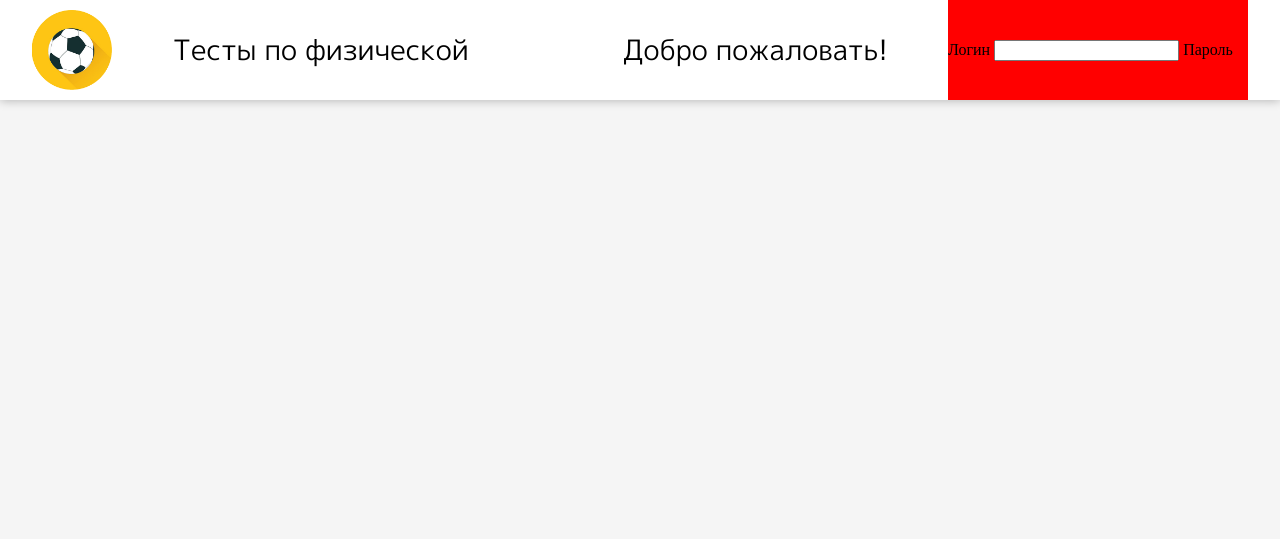
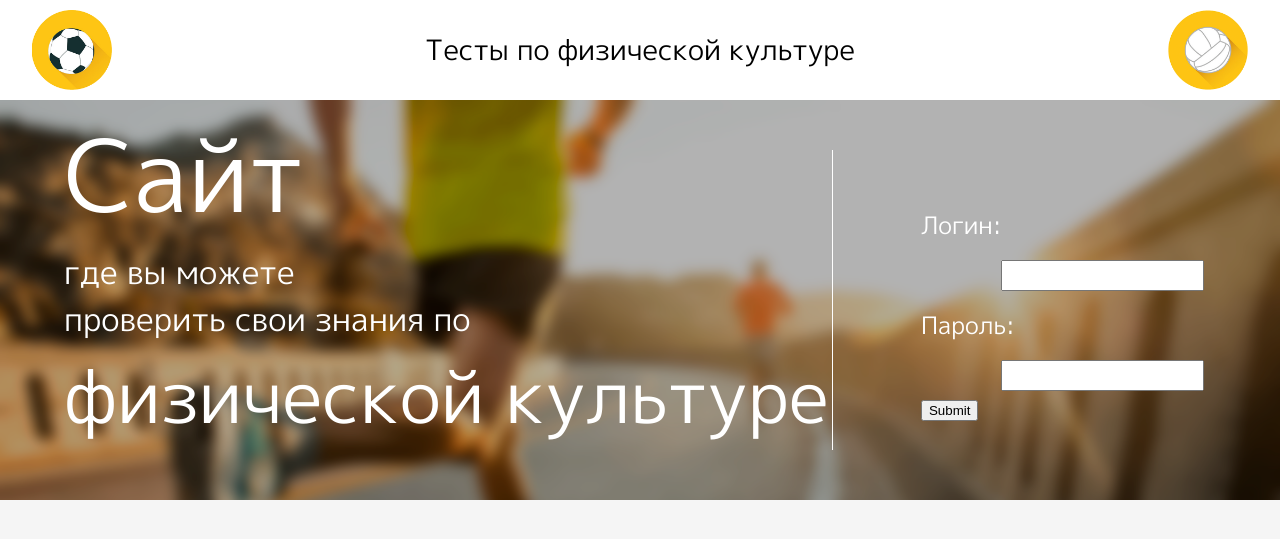
Before and after one commit to Bitardd/sport_test, a PHP site: page / in a window 1280 px wide. Shown: the top 539 px of the page. Run offline with PHP 8.4, Linux system fonts and the light colour scheme.

Commit message:
1.1 version

```diff
--- a/css/style.css
+++ b/css/style.css
@@ -8,7 +8,7 @@ html,body {
 #pagewarp {
 	width: 100%;
 }
-
+/*шапка*/
 header {
 	height: 100px;
 	width: 100%;
@@ -23,46 +23,113 @@ header {
 		height: 100px;
 		overflow: hidden;
 	}
-
+/*лого шапки*/
 		.header_logo {
 			height: 80px;
 			width: 80px;
-			line-height: 100px;
 			margin-top: 10px;
 			float: left;
 		}
-
+		.header_logo_2 {
+			height: 80px;
+			width: 80px;
+			margin-top: 10px;
+			float: right;
+		}
+/*загаловок шапки*/
 		.page_name {
-			margin-left: 5%;
-			width: 430px;
-			float: left;
+			text-align: center;
 			line-height: 100px;
+			width: 40%;
+			margin-left: auto;
+			margin-right: auto;
 		}
 
 			.page_name span {
 				font-family: 'M PLUS 1p', sans-serif;
 				font-size: 28px;
-				padding-top: 10px;
-				padding-bottom: 10px;
-				padding-right: 20px;
-				border-right: 1px solid black;
 			}
 
-		.login_hello {
-			float: left;
-			margin-left: 20px;
-			line-height: 100px;
+#second_header {
+	height: 400px;
+	width: 100%;
+	background-image: url(../img/second_header_bg.png);
+	background-size: 100%;
+	background-repeat: no-repeat;
+}
+
+		.second_header_dark {
+			width: 100%;
+			height: 400px;
+			background-color: rgba(0,0,0,.3);
 		}
 
-			.login_hello span {
-				font-family: 'M PLUS 1p', sans-serif;
-				font-size: 28px;
+				.desc_login {
+					height: 400px;
+					width: 60%;
+					margin-left: 5%;
+					float: left;
+				}
+
+						.first_line_desc_login {
+								font-family: 'M PLUS 1p', sans-serif;
+								font-size: 100px;
+								color: white;
+						}
+
+						.second_line_desc_login {
+								font-family: 'M PLUS 1p', sans-serif;
+								font-size: 32px;
+								color: white;
+						}
+
+						.third_line_desc_login {
+								font-family: 'M PLUS 1p', sans-serif;
+								font-size: 32px;
+								color: white;
+						}
+
+						.fourth_line_desc_login {
+								font-family: 'M PLUS 1p', sans-serif;
+								font-size: 72px;
+								color: white;
+						}
+		.header_line {
+			width: 1px;
+			background-color: white;
+			height: 300px;
+			float: left;
+			margin-top: 50px;
+		}
+		.login_form {
+			width: 34%;
+			height: 400px;
+			float: right;
+		}
+
+			.login_form_center{
+				height: 300px;
+				width: 65%;
+				margin-left: auto;
+				margin-right: auto;
+				margin-top: 100px;
 			}
-
-		.login_form {
-			float: right;
-			height: 100px;
-			width: 300px;
-			background: red;
-			line-height: 100px;
-		}
+			.main_field {
+				float: left;
+			}
+				.field {
+					line-height: 50px;
+					clear: both;
+					text-align: right;
+				}
+					.field label {
+						float: left;
+						font-family: 'M PLUS 1p', sans-serif;
+						padding-right: 10px;
+						font-size: 24px;
+						color: white;
+					}
+						.input_text{
+							height: 25px;
+							width: 195px;
+					}
--- a/index.html
+++ b/index.html
@@ -12,25 +12,45 @@
 				<div class="header_logo">
 					<a href="#"><img src="img/logo.png" height="80px" width="80px"></a>
 				</div>
+				<div class="header_logo_2">
+					<a href="#"><img src="img/logo2.png" height="80px" width="80px"></a>
+				</div>
 				<div class="page_name">
 					<span class="page_name_text">Тесты по физической культуре</span>
 				</div>
-				<div class="login_hello">
-					<span class="login_hello_text">Добро пожаловать!</span>
+		</header>
+		<div id="second_header">
+			<div class="second_header_dark">
+				<div class="desc_login">
+					<span class="first_line_desc_login">Сайт</span>
+					<br>
+					<span class="second_line_desc_login">где вы можете</span>
+					<br>
+					<span class="third_line_desc_login">проверить свои знания по</span>
+					<br>
+					<span class="fourth_line_desc_login"> физической культуре</span>
+				</div>
+				<div class="header_line">
 				</div>
 				<div class="login_form">
-					<form method="">
-						<span>Логин</span>
-						<input type="text" name="login">
-						<span>Пароль</span>
-						<input type="password" name="password">
-						<input type="submit" value="Вход">
+					<div class="login_form_center">
+					<form method="" action="">
+						<div class="main_field">
+						<div class="field">
+							<label for="login">Логин:</label>
+							<input class="input_text" type="text" name="login" id="login">
+						</div>
+						<div class="field">
+							<label for="pass">Пароль:</label>
+							<input class="input_text" type="password" name="pass" id="pass">
+						</div>
+						<input class="login_button" type="submit" name="login_button">
+					</div>
 					</form>
-				<div class="Test">
 				</div>
 				</div>
 			</div>
-		</header>
+		</div>
 	</div>
 </body>
 </html>
```
Also changed, not shown: img/logo2.png (added), img/second_header_bg.png (added), media/flat-volleyball-icon-800x566.jpg (added), media/utrenie-probezhki.jpg (added).
